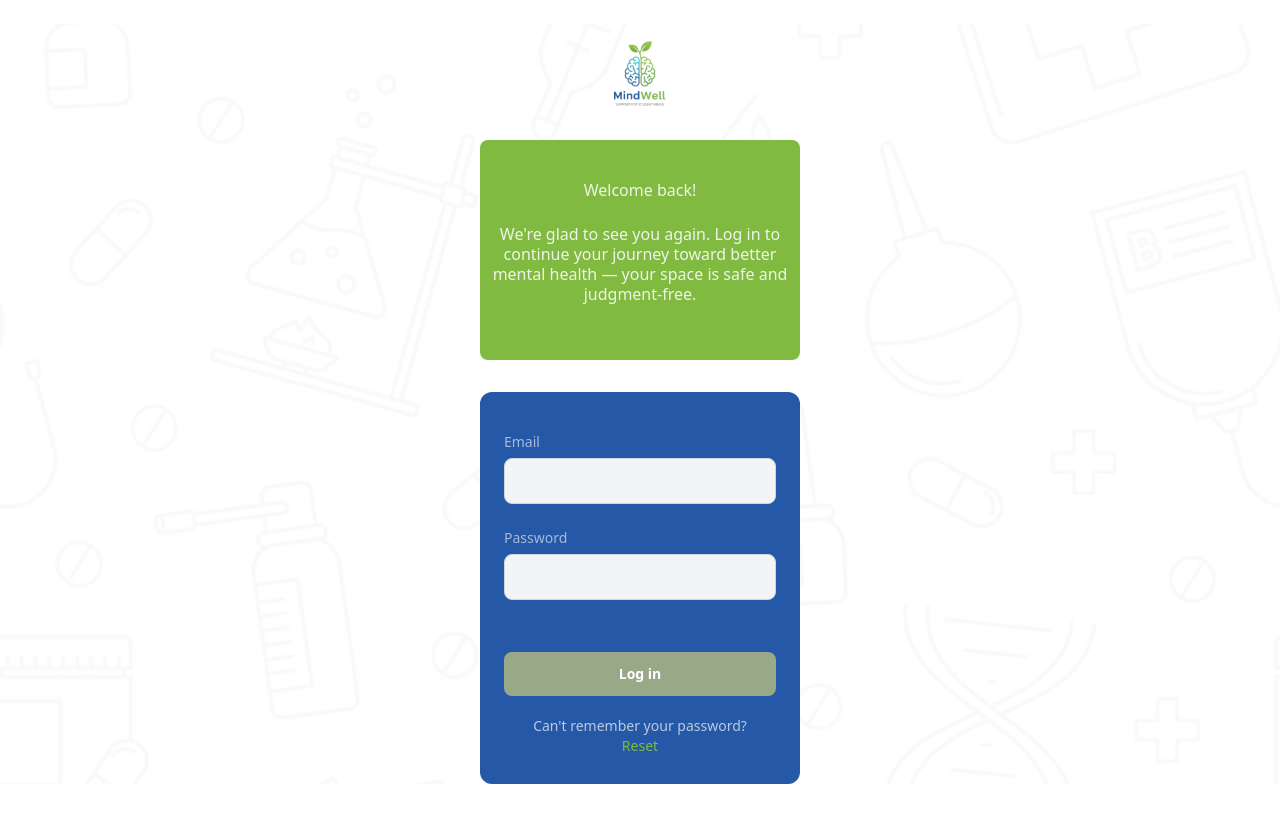
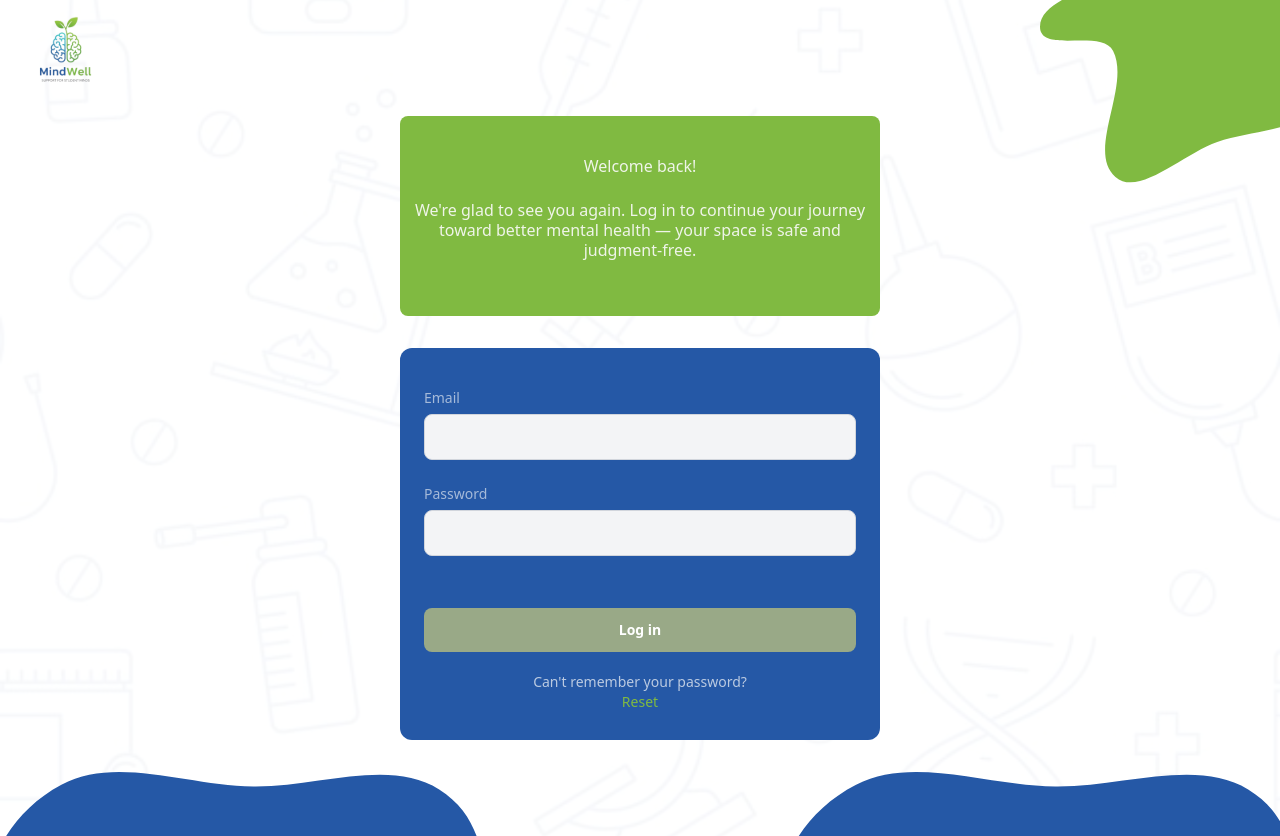
Before and after one commit to michaelebube/MindWell, a Nuxt app: page /auth/login in a window 1280 px wide. Before the commit the page ends 800 px from the top, so only its background shows below. Built offline with nearby package versions, Linux system fonts and the light colour scheme.

Commit message:
feat: enhance layout and responsiveness of auth, login, and register pages; add new SVG assets for improved visuals

```diff
--- a/app/layouts/auth.vue
+++ b/app/layouts/auth.vue
@@ -1,20 +1,46 @@
 <template>
-    <div class="relative">
-         <div class="absolute z-0 inset-0 opacity-5 bg-cover bg-center bg-no-repeat" :style="{backgroundImage: `url(${bgImg})`}"></div>
+  <div class="relative">
+    <div
+      class="absolute z-0 inset-0 opacity-5 bg-cover bg-center bg-no-repeat"
+      :style="{ backgroundImage: `url(${bgImg})` }"
+    ></div>
 
-         <img class="xs:mt-6 mt-5 mx-auto xs:w-25 xs:h-25 w-20 h-20 relative z-10" :src="logo" alt="MindWell Logo">
+    <img
+      class="xs:mt-6 mt-5 mx-auto sm:ml-4 sm:mt-0 xs:w-25 xs:h-25 w-20 h-20 relative z-10"
+      :src="logo"
+      alt="MindWell Logo"
+    />
 
-         <div class="flex-1 relative z-10 flex flex-col overflow-y-auto">
-            <slot />
-        </div>
+    <img
+      class="hidden sm:block absolute -top-14 w-35 md:w-44 md:h-44 lg:h-50 lg:w-50 xl:h-60 xl:w-60 h-35 right-0"
+      :src="topSVG"
+      alt=""
+    />
+
+    <img
+      class="absolute bottom-0 hidden sm:block sm:w-54 sm:h-20 md:w-72 md:h-20 lg:w-86 lg:h-24 xl:w-130 xl:h-16 w-24 h-24"
+      :src="bottomBlueBlob"
+      alt=""
+    />
+
+    <img
+      class="absolute bottom-0 right-0 hidden sm:block sm:w-54 sm:h-20 md:w-72 md:h-20 lg:w-86 lg:h-24 xl:w-130 xl:h-16 w-24 h-24"
+      :src="rightSideBlue"
+      alt=""
+    />
+
+    <div class="flex-1 relative z-10 flex flex-col overflow-y-auto">
+      <slot />
     </div>
+  </div>
 </template>
 
 <script setup lang="ts">
 import bgImg from '../assets/images/bgImage.png'
 import logo from '../assets/svg/logo.svg'
+import topSVG from '../assets/svg/green_blob_big.svg'
+import bottomBlueBlob from '../assets/svg/bottomBlueSVG.svg'
+import rightSideBlue from '../assets/svg/rightSideBlue.svg'
 </script>
 
-<style scoped>
-
-</style>
+<style scoped></style>
--- a/app/pages/auth/login.vue
+++ b/app/pages/auth/login.vue
@@ -4,7 +4,8 @@
       <!-- Password Reset Success Banner -->
       <div
         v-if="showResetSuccess"
-        class="bg-[#2E7D32] text-white xs:px-6 px-4 xs:py-4 py-3 rounded-lg xs:max-w-80 max-w-72 text-center mb-4 animate-bounce"
+        class="bg-[#2E7D32] text-white xs:px-6 px-4 xs:py-4 py-3 rounded-lg xs:max-w-80 sm:max-w-96 md:max-w-104
+        xl:max-w-120 max-w-72 text-center mb-4 animate-bounce"
       >
         <p class="xs:text-[16px] text-sm font-semibold mb-1">✅ Password Reset Successful!</p>
         <p class="xs:text-sm text-xs opacity-90">You can now log in with your new password.</p>
@@ -12,7 +13,8 @@
 
       <!-- Green message card -->
       <div
-        class="bg-[#80BA41] mt-4 text-[#FBFBFB]/90 xs:px-2 px-3 xs:py-10 py-5 rounded-lg xs:max-w-80 max-w-72 text-center mb-8 flex flex-col gap-2"
+        class="bg-[#80BA41] mt-4 text-[#FBFBFB]/90 xs:px-2 px-3 xs:py-10 py-5 rounded-lg xs:max-w-80 sm:max-w-96 md:max-w-104
+        xl:max-w-120 max-w-72 text-center mb-8 flex flex-col gap-2"
       >
         <!-- Default State -->
         <template v-if="true">
@@ -26,7 +28,8 @@
 
       <!-- Form container -->
       <div
-        class="flex flex-col gap-3 w-full xs:max-w-80 max-w-72 space-y-3 rounded-xl px-6 pt-4 pb-7 mb-10 xs:mb-0 relative overflow-hidden transition-all duration-300 bg-[#2558A6]"
+        class="flex flex-col gap-3 w-full xs:max-w-80 sm:max-w-96 md:max-w-104
+        xl:max-w-120 max-w-72 space-y-3 rounded-xl px-6 pt-4 pb-7 mb-10 xs:mb-0 sm:mb-24 relative overflow-hidden transition-all duration-300 bg-[#2558A6]"
         :class="{ 'pt-12': loginState === 'success' || loginState === 'error' }"
       >
         <div
--- a/app/pages/auth/register.vue
+++ b/app/pages/auth/register.vue
@@ -3,7 +3,8 @@
     <div class="flex-1 flex flex-col items-center justify-center px-6">
       <!-- Green message card -->
       <div
-        class="bg-[#80BA41] mt-4 text-[#FBFBFB]/90 xs:px-18 px-12 xs:py-6 py-5 rounded-lg xs:max-w-80 max-w-72 text-center mb-8 flex flex-col gap-2"
+        class="bg-[#80BA41] mt-4 text-[#FBFBFB]/90 xs:px-18 px-12 xs:py-6 py-5 rounded-lg xs:max-w-80 max-w-72 sm:max-w-96 md:max-w-104
+        xl:max-w-120  text-center mb-8 flex flex-col gap-2"
       >
         <!-- Default State -->
         <template v-if="registrationState === 'idle'">
@@ -42,7 +43,8 @@
 
       <!-- Form container -->
       <div
-        class="flex flex-col gap-3 w-full bg-[#2558A6] xs:max-w-80 max-w-72 space-y-3 rounded-xl px-6 py-8 mb-10 xs:mb-0"
+        class="flex flex-col gap-3 w-full bg-[#2558A6] xs:max-w-80 max-w-72 sm:max-w-96 md:max-w-104
+        xl:max-w-120 space-y-3 rounded-xl px-6 py-8 mb-10 xs:mb-0 sm:mb-36"
       >
         <!-- Success Message -->
         <div v-if="registrationState === 'success'" class="text-center text-white py-14">
@@ -63,7 +65,7 @@
         </div>
 
         <!-- Form -->
-        <form v-else class="flex flex-col gap-3 space-y-3" @submit.prevent="handleRegister">
+        <form v-else class="flex flex-col gap-3 space-y-3  " @submit.prevent="handleRegister">
           <div class="flex flex-col gap-1.5">
             <label class="text-[#FBFBFB] opacity-60 xs:text-sm font-extralight text-xs" for="name"
               >Anonymous Name</label
--- a/app/pages/index.vue
+++ b/app/pages/index.vue
@@ -9,12 +9,20 @@
       ></div>
 
       <!-- Logo -->
+
       <img
-        class="xs:mt-6 mt-5 mx-auto xs:w-25 xs:h-25 w-20 h-20 relative z-10 sm:mt-3"
+        class="xs:mt-6 mt-5 mx-auto xs:w-25 xs:h-25 w-20 h-20 relative z-10 sm:mt-3 xl:ml-3"
         :src="logo"
         alt="MindWell Logo"
       />
-      <!-- <img :src="greenBlob" alt="" /> -->
+
+      <img class="absolute hidden xl:block xl:-top-12 xl:-right-2" :src="topSVG" alt="" />
+
+      <img
+        class="hidden sm:block w-150 h-150 opacity-5 absolute top-1/2 left-1/2 -translate-x-1/2 -translate-y-1/2"
+        :src="logo"
+        alt=""
+      />
 
       <!-- Chat bubbles section -->
       <div
@@ -59,7 +67,7 @@
 
             <NuxtLink
               to="/register"
-              class="bg-white text-[#80BA41] xs:px-4 px-5 xs:py-2 py-1.5 sm:px-9 sm:py-2 rounded-xl xs:text-sm text-xs sm:text-sm xl:text-xl font-semibold text-center hover:bg-gray-50 transition-colors mb-2 shadow-lg"
+              class="bg-white text-[#80BA41] xs:px-4 px-5 xs:py-2 py-1.5 sm:px-8 xl:px-6.5 sm:py-2 rounded-xl xs:text-sm text-xs sm:text-sm xl:text-xl font-semibold text-center hover:bg-gray-50 transition-colors mb-2 shadow-lg"
             >
               Let's get started
             </NuxtLink>
@@ -76,7 +84,7 @@
             </p>
             <NuxtLink
               to="/login"
-              class="text-[#80BA41] font-semibold sm:block sm:text-center text-xs lg:text-[16px] mt-1.5 sm:mt-1 xl:text-xl"
+              class="text-[#80BA41] font-semibold sm:block sm:text-center text-xs sm:text-sm lg:text-[16px] mt-1.5 sm:mt-1 xl:text-xl"
             >
               Sign-in
             </NuxtLink>
@@ -94,7 +102,7 @@ import wave from '../assets/svg/wave.svg'
 import bgImg from '../assets/images/bgImage.png'
 import huggingIcon from '../assets/svg/noto_people-hugging.svg'
 import waveLg from '../assets/svg/wave-big.svg'
-import GreenBlob from '../assets/svg/green-blob.svg'
+import topSVG from '../assets/svg/green-blob.svg'
 
 console.log($auth, $firestore)
 
```
Also changed, not shown: app/assets/svg/bottomBlueSVG.svg (added), app/assets/svg/rightSideBlue.svg (added).
